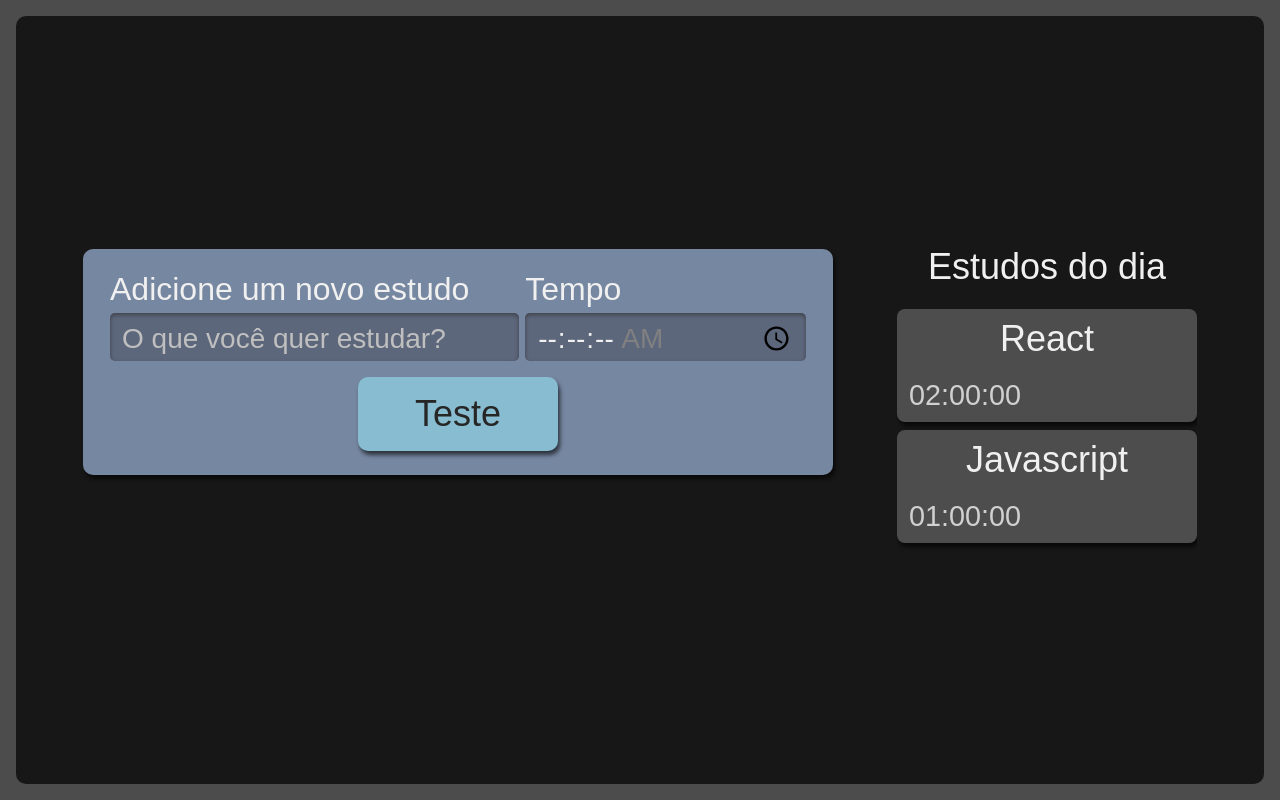
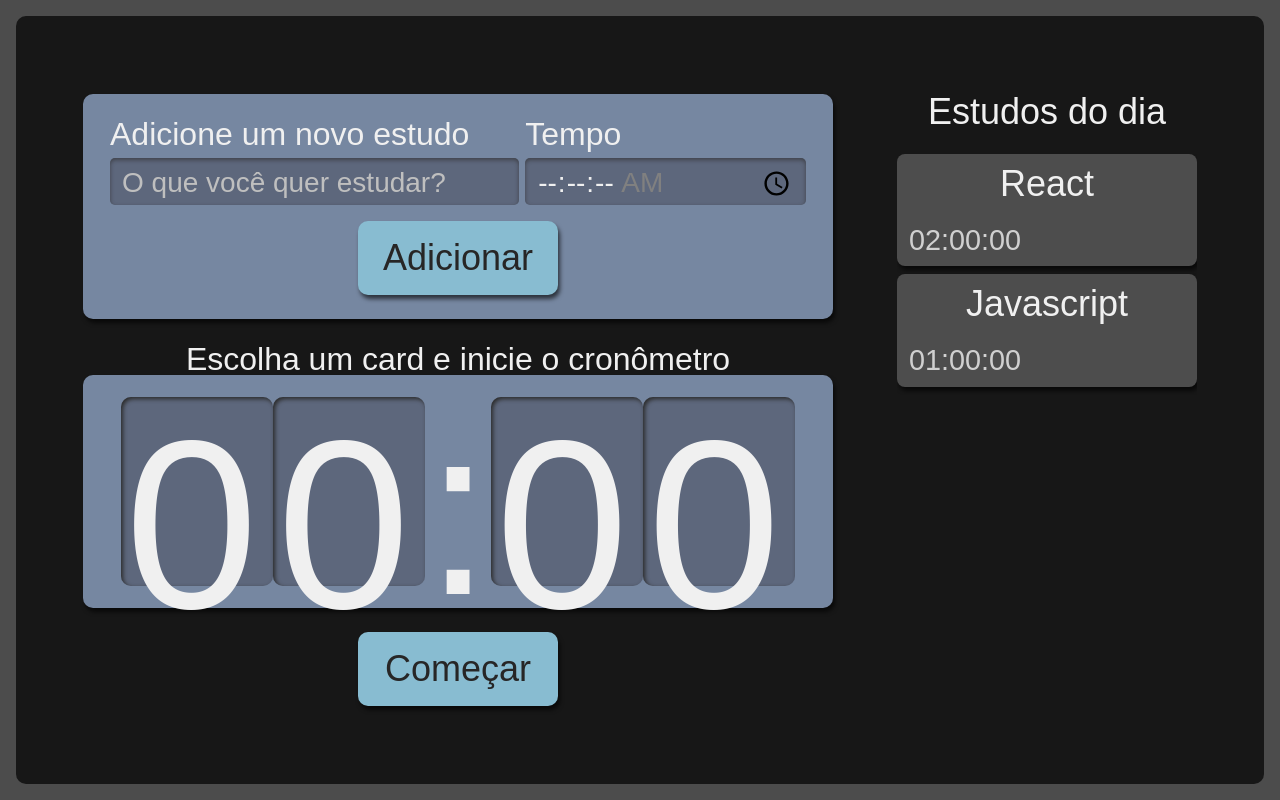
Before and after one commit to MarceloTadini/Studies, a React (Create React App) app: page / in a window 1280 px wide. Built offline with nearby package versions, Linux system fonts and the light colour scheme.

Commit message:
Creating Timer and Clock

```diff
--- a/src/components/Button/index.tsx
+++ b/src/components/Button/index.tsx
@@ -2,10 +2,10 @@
 import style from './Button.module.scss'
 
 
-const Button: React.FC = () => {
+const Button: React.FC<({text: string})> = ({text}) => {
     return(
         <button className={style.button}>
-            Teste
+            {text}
         </button>
     )
 }
--- a/src/components/Form/index.tsx
+++ b/src/components/Form/index.tsx
@@ -28,7 +28,8 @@
                   required
                 />
             </div>
-            <Button/>
+            <Button text="Adicionar"/>
+
         </form>
     )
 }
--- /dev/null
+++ b/src/components/List/Item/index.tsx
@@ -0,0 +1,13 @@
+import React from "react";
+import style from '../List.module.scss'
+
+const Item: React.FC<({time: string, task: string})> = ({time, task}) => {
+    return(
+        <li className={style.item}>
+            <h2>{task}</h2>
+            <span>{time}</span>
+        </li>
+    )
+}
+
+export default Item
--- a/src/components/List/index.tsx
+++ b/src/components/List/index.tsx
@@ -1,5 +1,6 @@
 import React from "react";
 import style from './List.module.scss'
+import Item from "./Item";
 
 
 const List: React.FC = () => {
@@ -19,10 +20,10 @@
             <h2>Estudos do dia</h2>
             <ul>
                 {tasks.map((item, index) => (
-                    <li className={style.item} key={index}>
-                        <h2>{item.task}</h2>
-                        <span>{item.time}</span>
-                    </li>
+                    <Item
+                        {...item}
+                        key={index}
+                    />
                 ))}
             </ul>
         </aside>
--- /dev/null
+++ b/src/components/Timer/Clock/Clock.module.scss
@@ -0,0 +1,21 @@
+.relogioNumero {
+    background-color: #5D677C;
+    box-shadow: 2px 2px 4px #2B2B2B inset;
+    height: 3.6rem;
+    width: 3rem;
+    padding: 8px 4px;
+    border-radius: 10px;
+
+    @media screen and (min-width:1280px) {
+      height: 10.8rem;
+      width: 9rem;
+    }
+  }
+
+  .relogioDivisao {
+    height: 4.2rem;
+
+    @media screen and (min-width:1280px) {
+      height: 12.6rem;
+    }
+  }
--- /dev/null
+++ b/src/components/Timer/Clock/index.tsx
@@ -0,0 +1,16 @@
+import React from "react";
+import style from './Clock.module.scss'
+
+const Clock: React.FC = () => {
+    return(
+        <>
+            <span className={style.relogioNumero}>0</span>
+            <span className={style.relogioNumero}>0</span>
+            <span className={style.relogioDivisao}>:</span>
+            <span className={style.relogioNumero}>0</span>
+            <span className={style.relogioNumero}>0</span>
+        </>
+    )
+}
+
+export default Clock
--- /dev/null
+++ b/src/components/Timer/Timer.module.scss
@@ -0,0 +1,59 @@
+.cronometro {
+    display: flex;
+    flex-direction: column;
+    align-items: center;
+    grid-area: cronometro;
+
+    .relogioWrapper {
+      align-items: center;
+      background-color: #7687A1;
+      border-radius: 10px;
+      box-shadow: 2px 4px 4px #0000009F;
+      box-sizing: border-box;
+      display: flex;
+      font-size: 5rem;
+      justify-content: center;
+      margin-bottom: 24px;
+      padding: 16px 12px;
+      width: 100%;
+    }
+
+    .titulo {
+      font-size: 2rem;
+    }
+
+    button {
+      background-color: #88bcd1;
+      border-radius: 10px;
+      box-shadow: 2px 4px 4px #0000009F;
+      color: #272626;
+      cursor: pointer;
+      font-size: 1.25rem;
+      padding: 16px;
+      width: 150px;
+
+      &:active {
+        background-color: #7CA6B7;
+        box-shadow: 2px 2px 4px #0000009F inset;
+        cursor: auto;
+      }
+    }
+
+    @media screen and (min-width:1280px) {
+
+      .relogioWrapper{
+        font-size: 15rem;
+      }
+
+      p {
+        font-size: 2rem;
+      }
+
+      button {
+        grid-column-start: span 2;
+        justify-self: center;
+        width: 200px;
+        font-size: 2.25rem;
+      }
+    }
+  }
--- /dev/null
+++ b/src/components/Timer/index.tsx
@@ -0,0 +1,18 @@
+import React from "react";
+import Button from "../Button";
+import Clock from "./Clock";
+import style from './Timer.module.scss'
+
+const Timer: React.FC = () => {
+    return(
+        <div className={style.cronometro}>
+            <p className={style.titulo}>Escolha um card e inicie o cronômetro</p>
+            <div className={style.relogioWrapper}>
+                <Clock/>
+            </div>
+            <Button text="Começar" />
+        </div>
+    )
+}
+
+export default Timer
--- a/src/pages/App.tsx
+++ b/src/pages/App.tsx
@@ -1,13 +1,14 @@
-import React from 'react';
 import Form from '../components/Form';
 import List from '../components/List';
 import style from './App.module.scss'
+import Timer from '../components/Timer';
 
 function App() {
   return (
     <div className={style.AppStyle}>
       <Form/>
       <List/>
+      <Timer/>
     </div>
   );
 }
```
